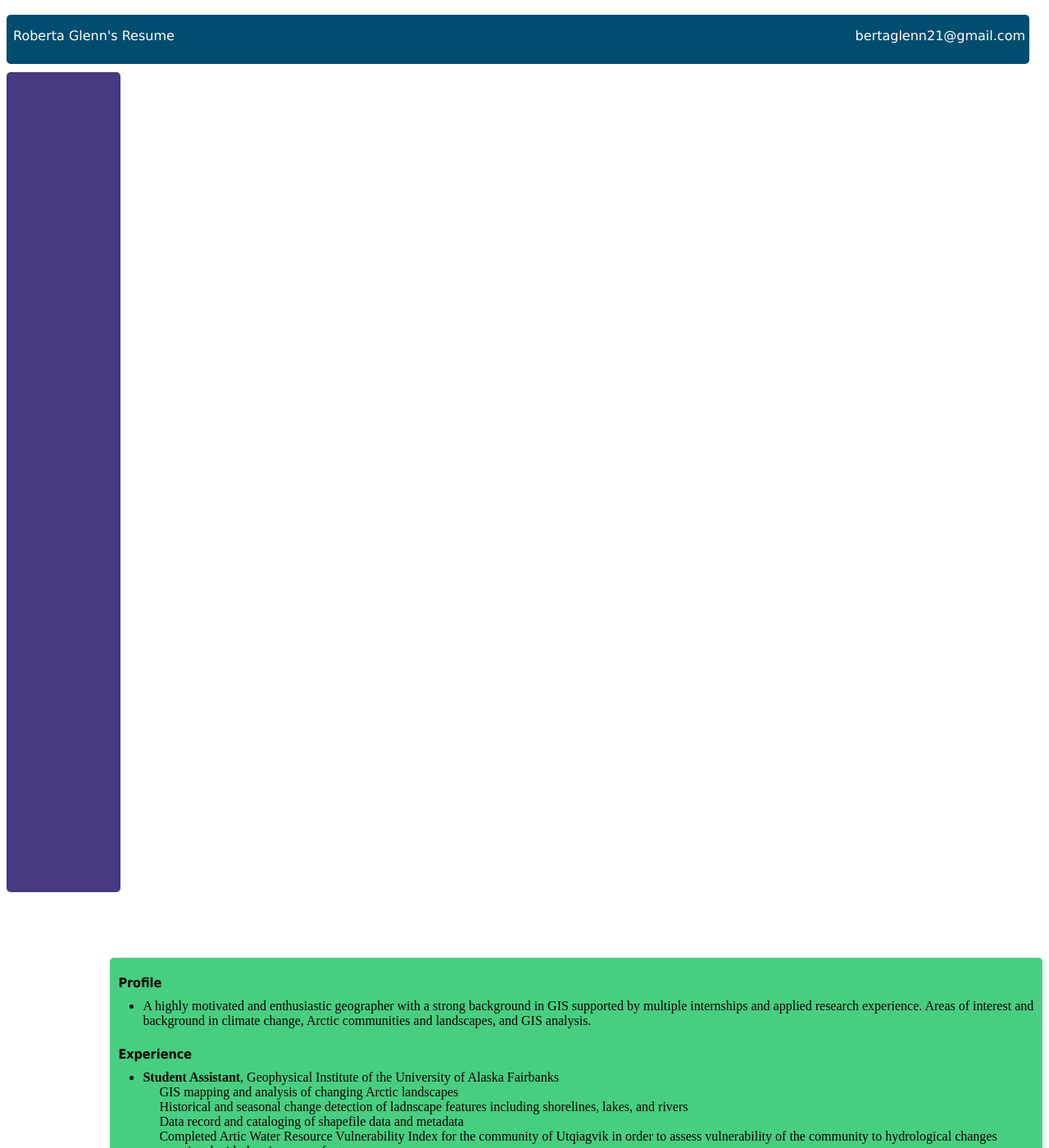
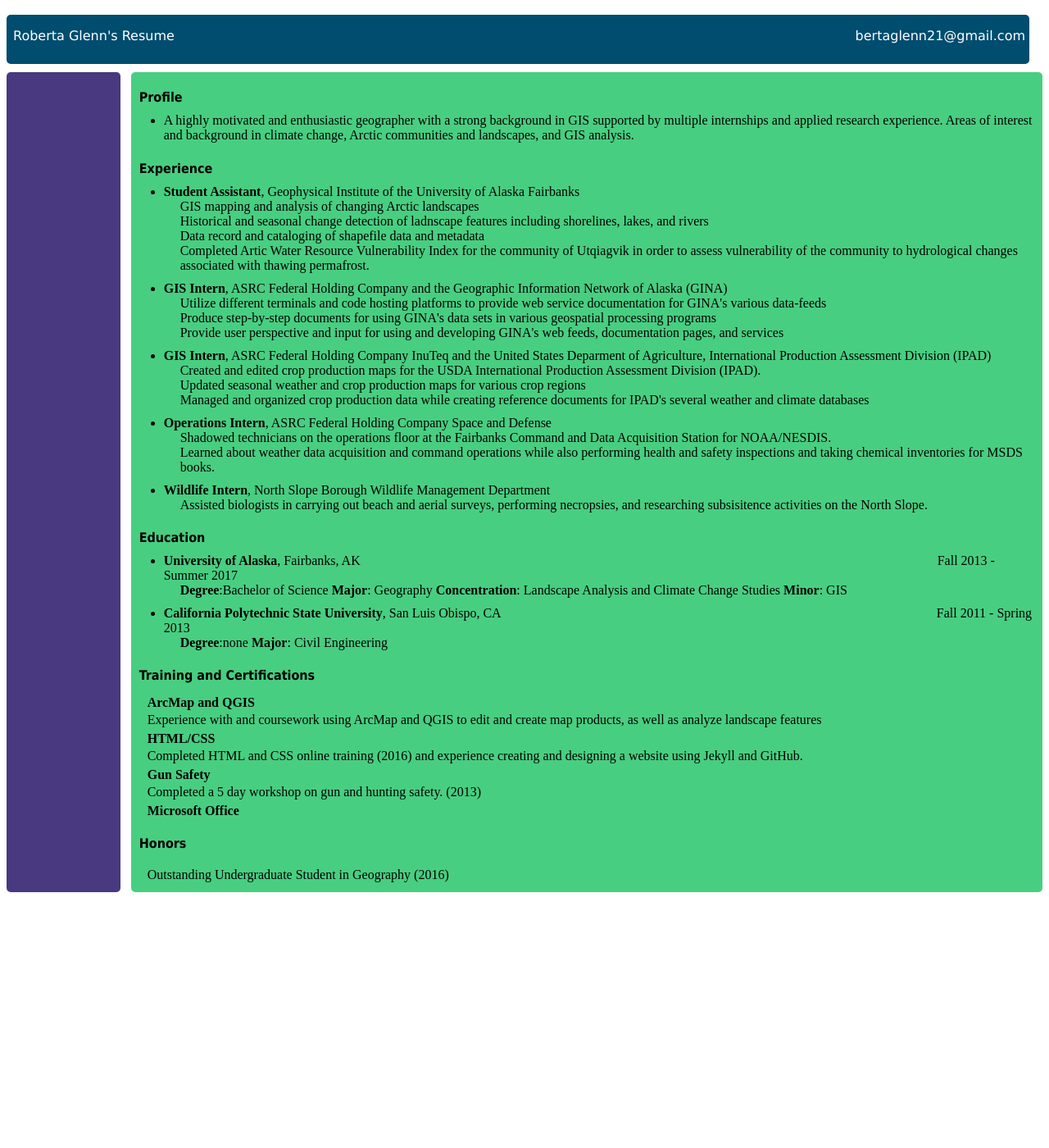
Before and after one commit to rjglenn/rjglenn.github.io, a Jekyll site: the page index.html, which Jekyll copies as it is, in a window 1280 px wide and 1400 px high. Shown: the whole window at 82% size. Built offline with Jekyll 4.4.1, drawn with Linux system fonts in a browser that asks for light colours.

Commit message:
Update main.scss

```diff
--- a/css/main.scss
+++ b/css/main.scss
@@ -31,7 +31,7 @@
     position: relative;
 	float: right;
 	margin-top: 80px;
-	width:90%;
+	width:88%;
 	height:1000px;
 	background-color: #48CE81;
 	margin-bottom: 10px;
```
